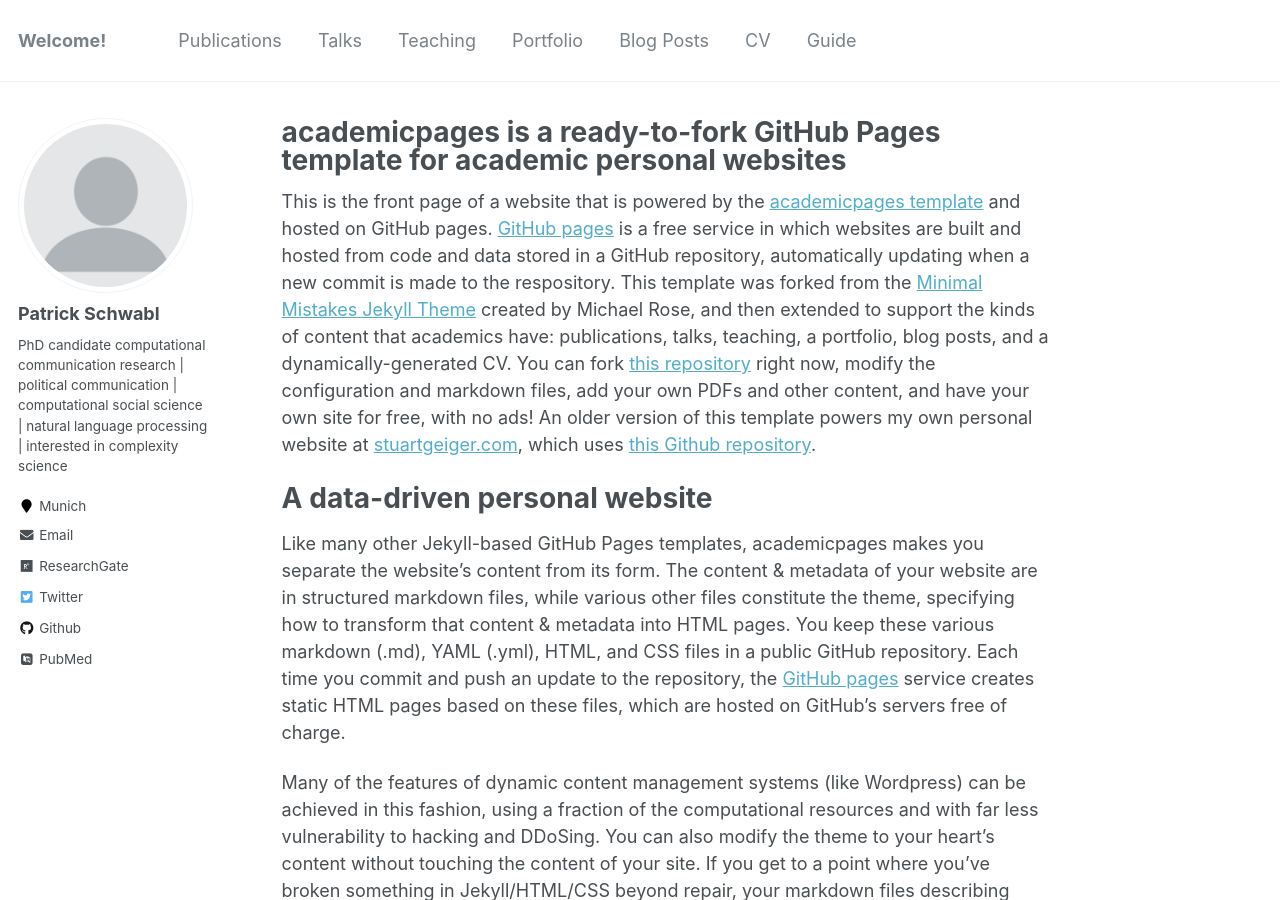
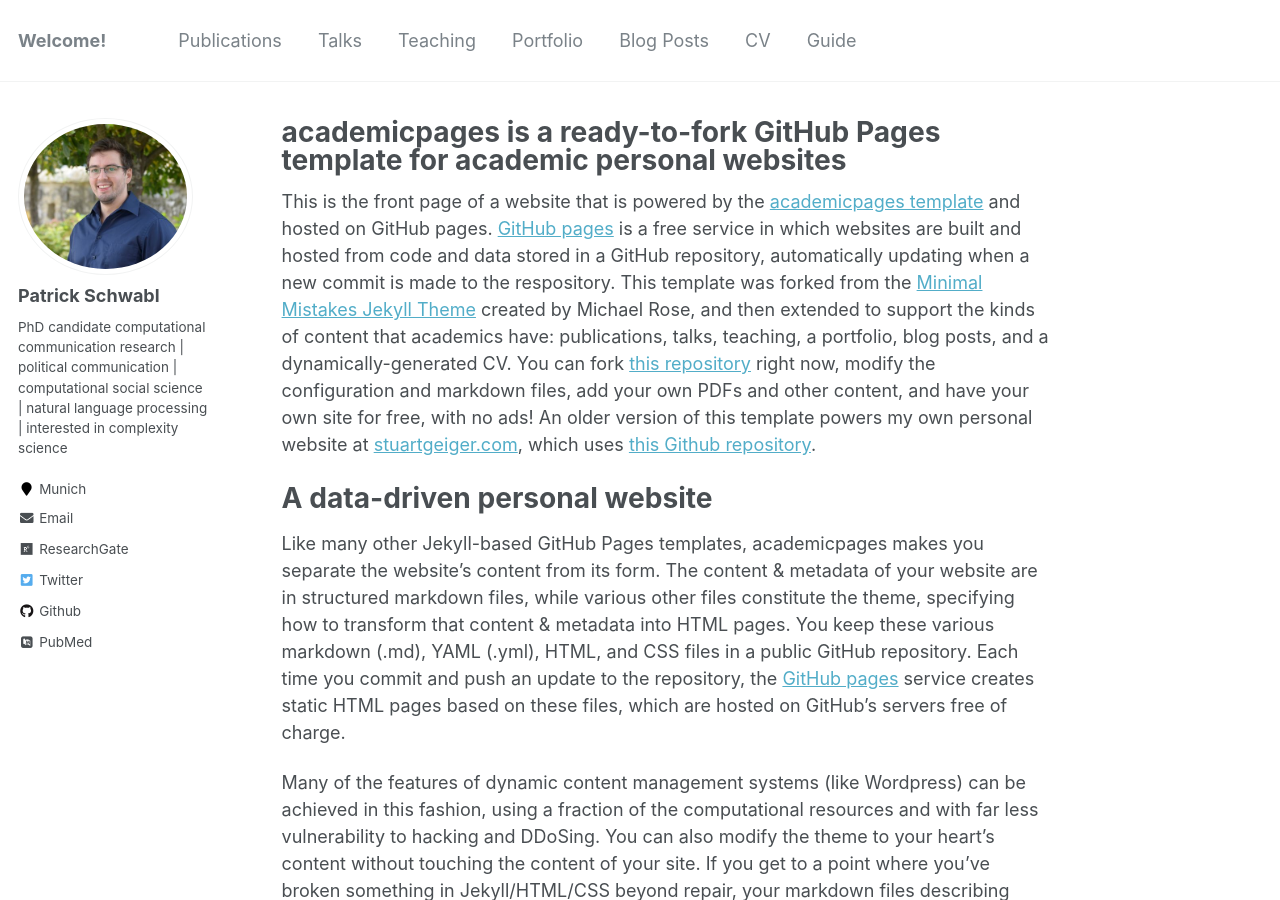
Before and after one commit to patschw/patschw.github.io, a Jekyll site: the page built from _pages/about.md, in a window 1280 px wide and 900 px high. Built offline with Jekyll 4.4.1, drawn with Linux system fonts in a browser that asks for light colours; some web fonts are replaced.

Commit message:
Initial commit

```diff
--- a/_config.yml
+++ b/_config.yml
@@ -81,7 +81,7 @@ analytics:
 # Site Author
 author:
   name             : "Patrick Schwabl"
-  avatar           : "profile.png"
+  avatar           : "website_avatar.png"
   bio              : "PhD candidate \n computational communication research | political communication | computational social science | natural language processing | interested in complexity science"
   location         : "Munich"
   employer         :
```
Also changed, not shown: images/website_avatar.png (added).
